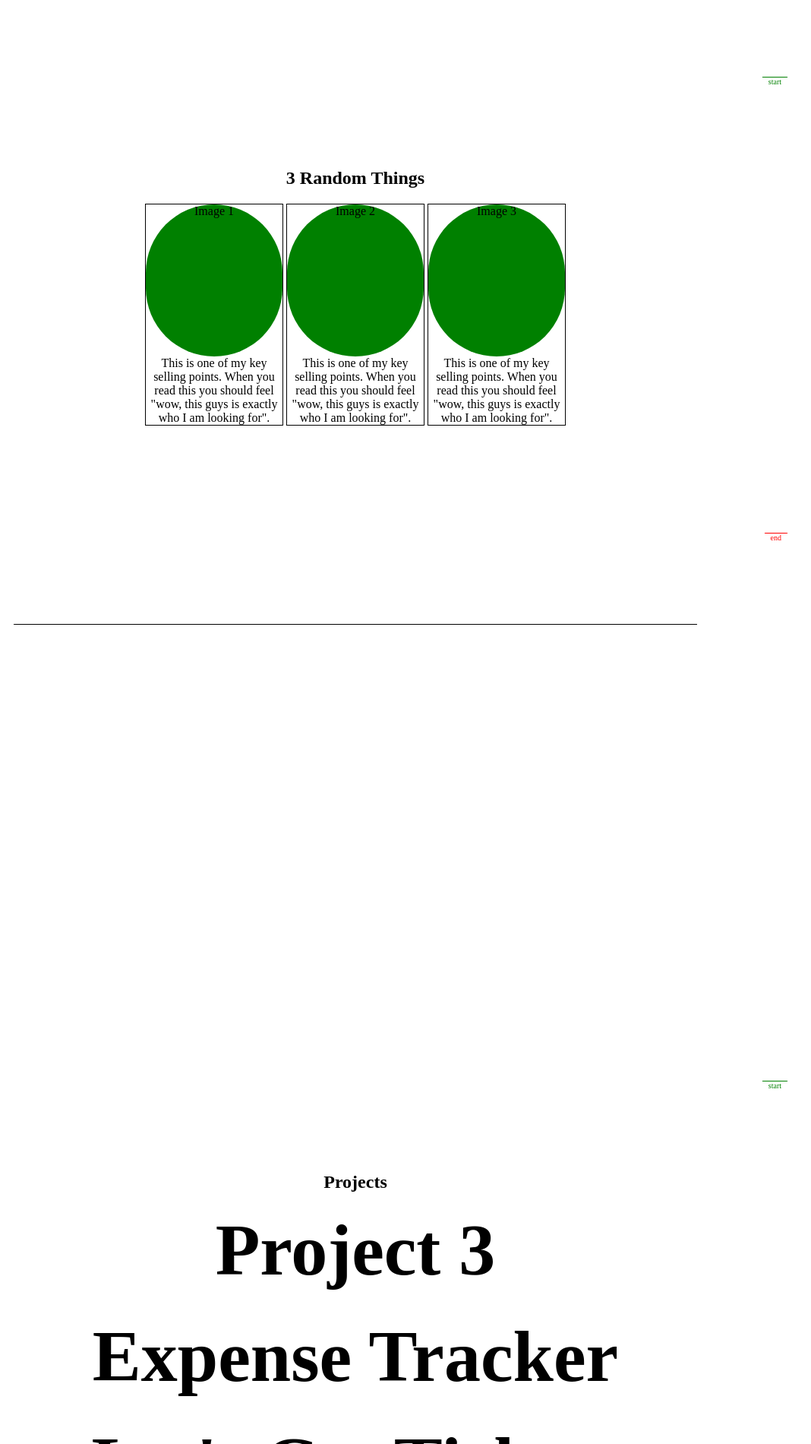
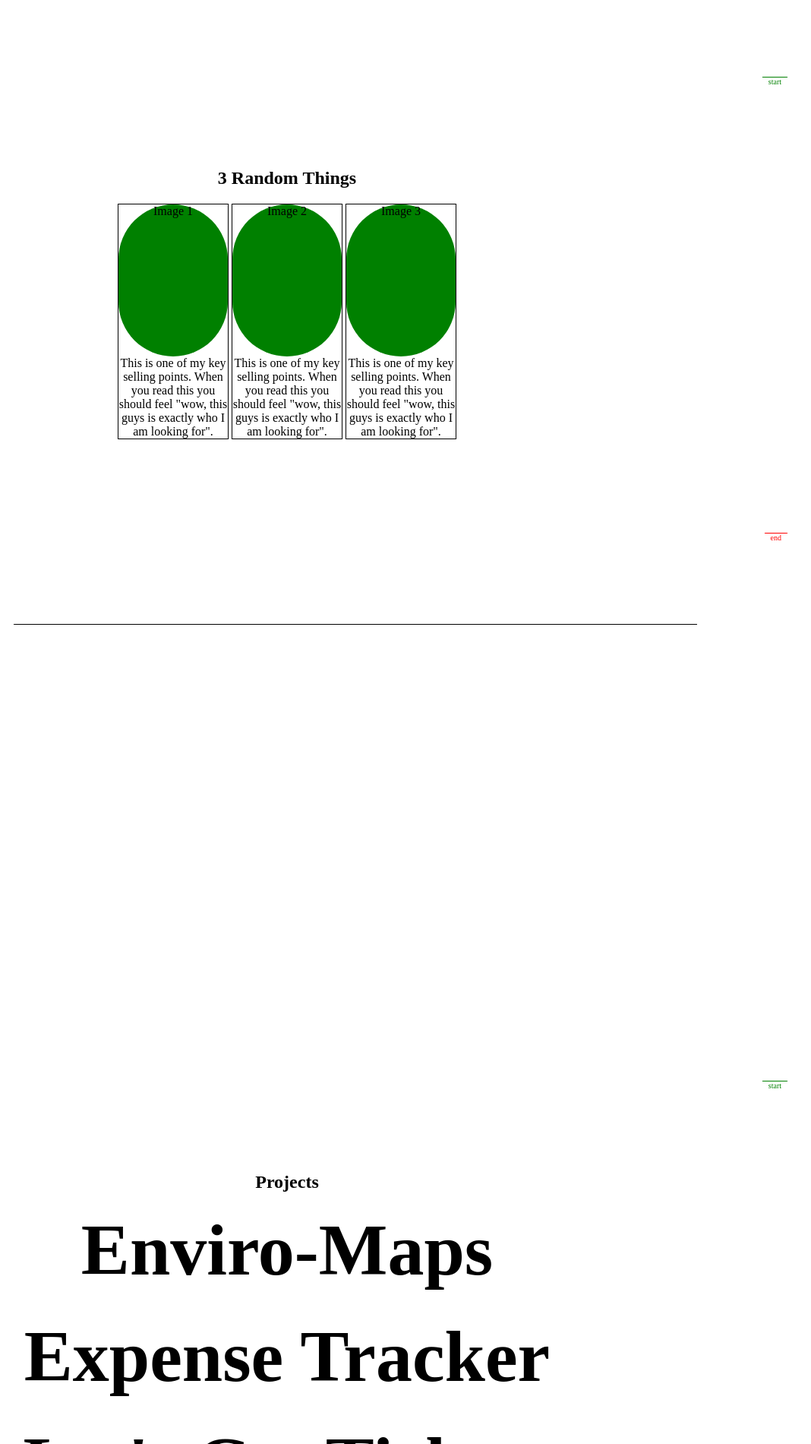
Before and after one commit to MarcusHoile/portfolio, a PHP site: page / in a window 1280 px wide. Shown: the part 2040-3940 px from the top of the page at 76% size, without its empty margins (172-1240 px from the left). Run offline with PHP 8.4, Linux system fonts and the light colour scheme.

Commit message:
made the skills fixed widths

```diff
--- a/css/main.css
+++ b/css/main.css
@@ -93,7 +93,7 @@ section {
 }
 
 .section-content {
-	width:100%;
+	width:720px;
 	margin:0;
 	padding:0;
 }
--- a/home.html
+++ b/home.html
@@ -69,7 +69,7 @@
 		<section id="projects" name="projects">
 			<div class="section-content">
 				<h2>Projects</h2>
-				<div class="project-container" id="project-1"><h2 class="project-title">Project 3</h2></div>
+				<div class="project-container" id="project-1"><h2 class="project-title">Enviro-Maps</h2></div>
 				<div class="project-container" id="project-2"><h2 class="project-title">Expense Tracker</h2></div>
 				<div class="project-container" id="project-3"> <h2 class="project-title">Let's Get Tickets</h2></div>
 			</div>
--- a/js/main.js
+++ b/js/main.js
@@ -19,11 +19,11 @@ function initialize(){
 		// ------- skills animation
 		if ($body.scrollTop() > 4500) {
 			var duration2 = 1200
-			$('.ruby').animate({ width:"80%" }, duration2,function(){});
-			$('.rails').animate({ width:"70%" }, duration2,function(){});
-			$('.backbone').animate({ width:"40%" }, duration2,function(){});
-			$('.css').animate({ width:"50%" }, duration2,function(){});
-			$('.jquery').animate({ width:"60%" }, duration2,function(){});
+			$('.ruby').animate({ width:"560px" }, duration2,function(){});
+			$('.rails').animate({ width:"490px" }, duration2,function(){});
+			$('.backbone').animate({ width:"280px" }, duration2,function(){});
+			$('.css').animate({ width:"350px" }, duration2,function(){});
+			$('.jquery').animate({ width:"420px" }, duration2,function(){});
 		}
 	} // --------- END skills animation ----------
 
```
